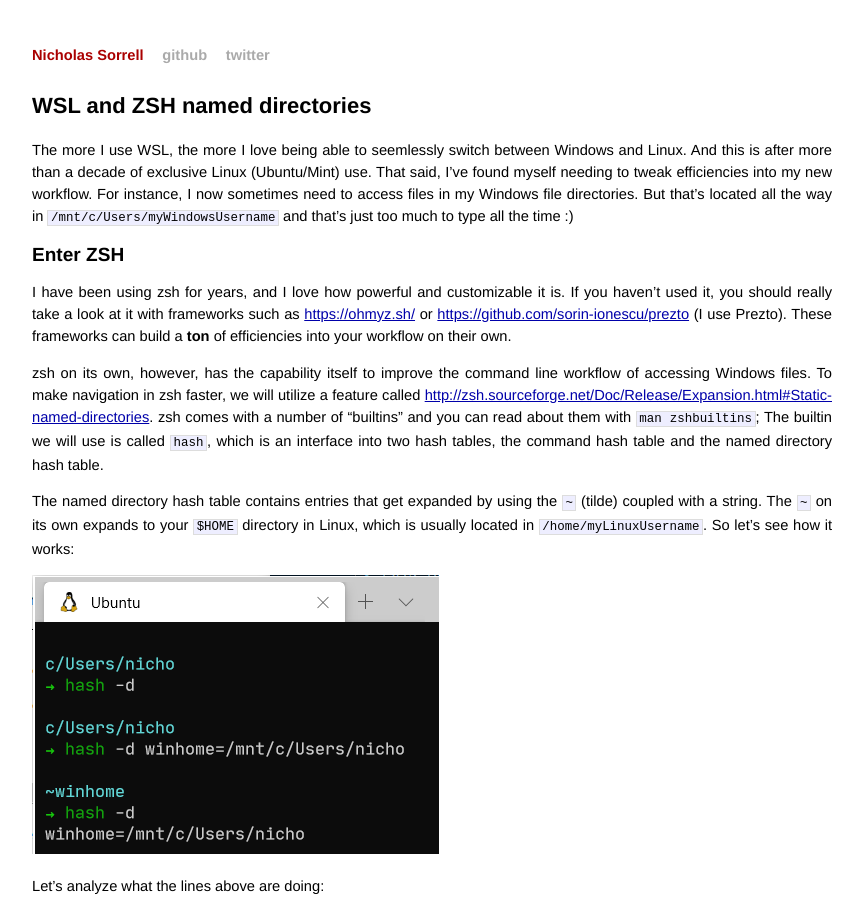
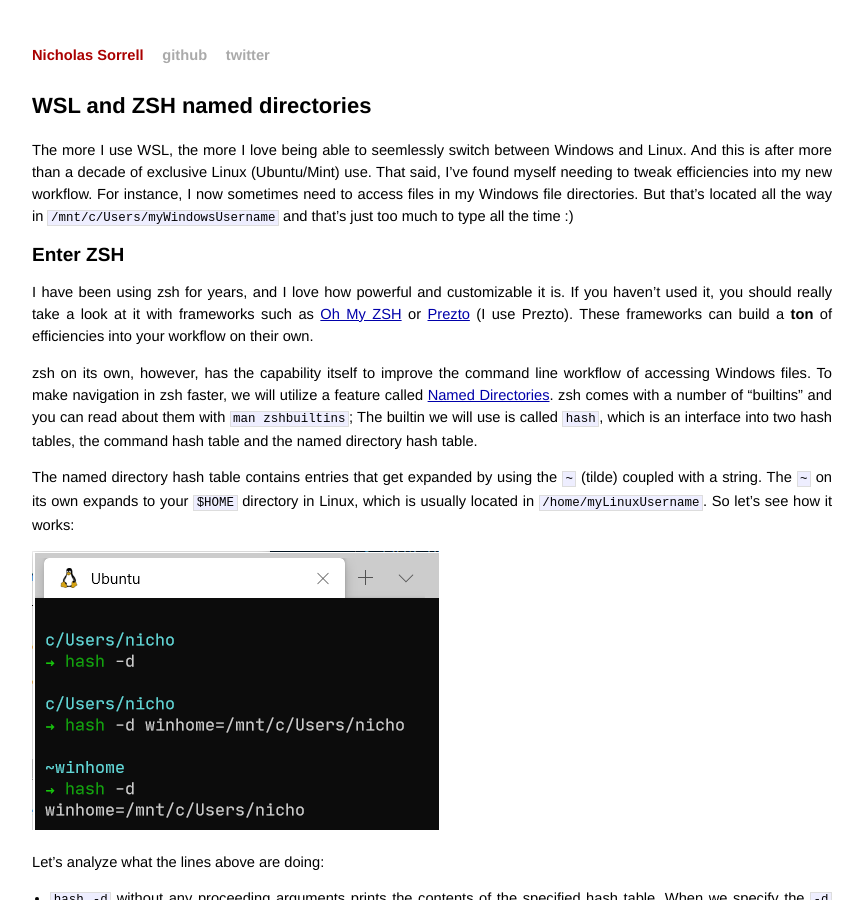
Before and after one commit to sorrell/sorrell.github.com, a Jekyll site: the page built from _posts/2020-03-16-WSL-and-ZSH.md, in a window 1280 px wide and 900 px high. Shown: the whole window, without its empty margins (208-1071 px from the left). Built offline with Jekyll 4.4.1, drawn with Linux system fonts in a browser that asks for light colours; comment, search, counter and statistics services are not loaded.

Commit message:
Fixing backward links

```diff
--- a/_posts/2020-03-16-WSL-and-ZSH.md
+++ b/_posts/2020-03-16-WSL-and-ZSH.md
@@ -9,9 +9,9 @@ The more I use WSL, the more I love being able to seemlessly switch between Wind
 
 ## Enter ZSH
 
-I have been using zsh for years, and I love how powerful and customizable it is. If you haven't used it, you should really take a look at it with frameworks such as [https://ohmyz.sh/](Oh My ZSH) or [https://github.com/sorin-ionescu/prezto](Prezto) (I use Prezto). These frameworks can build a **ton** of efficiencies into your workflow on their own.
+I have been using zsh for years, and I love how powerful and customizable it is. If you haven't used it, you should really take a look at it with frameworks such as [Oh My ZSH](https://ohmyz.sh/) or [Prezto](https://github.com/sorin-ionescu/prezto) (I use Prezto). These frameworks can build a **ton** of efficiencies into your workflow on their own.
 
-zsh on its own, however, has the capability itself to improve the command line workflow of accessing Windows files. To make navigation in zsh faster, we will utilize a feature called [http://zsh.sourceforge.net/Doc/Release/Expansion.html#Static-named-directories](Named Directories). zsh comes with a number of "builtins" and you can read about them with `man zshbuiltins`; The builtin we will use is called `hash`, which is an interface into two hash tables, the command hash table and the named directory hash table.
+zsh on its own, however, has the capability itself to improve the command line workflow of accessing Windows files. To make navigation in zsh faster, we will utilize a feature called [Named Directories](http://zsh.sourceforge.net/Doc/Release/Expansion.html#Static-named-directories). zsh comes with a number of "builtins" and you can read about them with `man zshbuiltins`; The builtin we will use is called `hash`, which is an interface into two hash tables, the command hash table and the named directory hash table.
 
 The named directory hash table contains entries that get expanded by using the `~` (tilde) coupled with a string. The `~` on its own expands to your `$HOME` directory in Linux, which is usually located in `/home/myLinuxUsername`. So let's see how it works:
 
```
